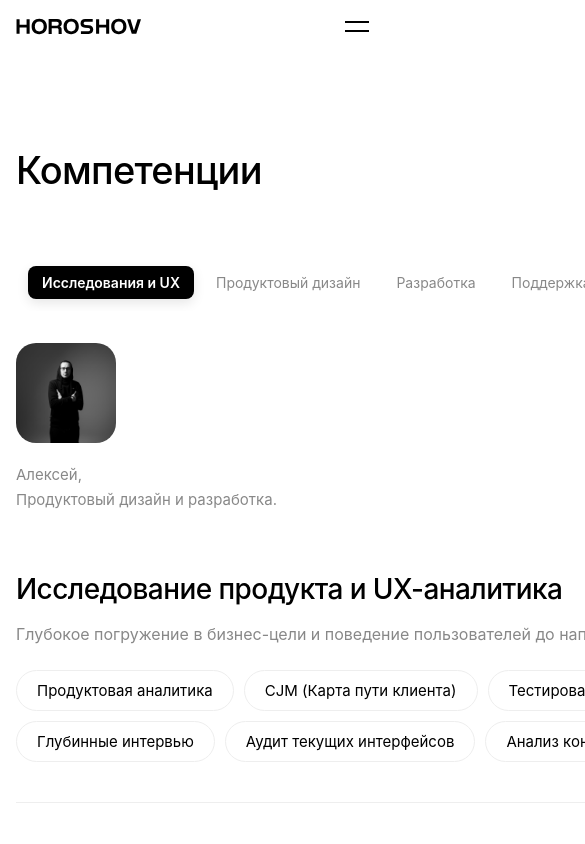
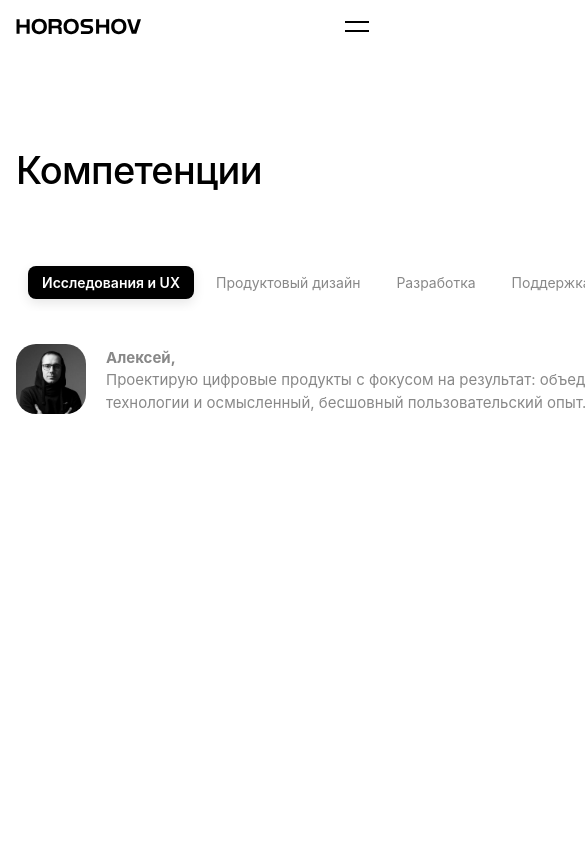
Before and after one commit to Horoshov/my-portfolio, a React (Vite) app: page /about in a window 390 px wide. Shown: the top 844 px of the page, 585 px wide, since content can reach past the window. Built offline with nearby package versions, Linux system fonts and the light colour scheme.

Commit message:
Update profile photo and fix staffing table styles

```diff
--- a/src/components/ServiceBlock.css
+++ b/src/components/ServiceBlock.css
@@ -68,17 +68,19 @@
 .sidebar-profile {
   margin-top: 70px;
   display: flex;
-  flex-direction: column;
+  flex-direction: row;
+  align-items: flex-start;
   gap: 20px;
 }
 
 .sidebar-profile-avatar-wrapper {
-  width: 100px;
-  height: 100px;
+  width: 80px;
+  height: 80px;
   border-radius: 20px;
   overflow: hidden;
   cursor: pointer;
   transition: transform 0.3s ease, box-shadow 0.3s ease;
+  flex-shrink: 0;
 }
 
 .sidebar-profile-avatar-wrapper:hover {
@@ -94,37 +96,27 @@
 
 .sidebar-profile-text {
   font-size: 15px;
-  line-height: 1.65;
+  line-height: 1.5;
   color: var(--gray-text);
   font-family: var(--font-main);
+  margin-top: 4px;
 }
 
 @media (max-width: 1024px) {
-  .competencies-layout {
-    grid-template-columns: 1fr;
-    gap: 40px;
-    padding-top: 0;
-  }
-  .competencies-sticky-col {
-    position: relative;
-    top: 0;
-    z-index: 1;
-    background: transparent;
-    padding: 0;
-    margin-bottom: 0;
-  }
-
   .sidebar-profile {
     display: flex;
-    flex-direction: column;
+    flex-direction: row;
+    align-items: center;
     margin-top: 32px;
     margin-bottom: 20px;
   }
 
-  .competencies-scroll-col {
-    padding-top: 0;
+  .sidebar-profile-avatar-wrapper {
+    width: 70px;
+    height: 70px;
   }
 }
+
 
 @media (max-width: 768px) {
   .service-block-item {
--- a/src/pages/About.jsx
+++ b/src/pages/About.jsx
@@ -343,8 +343,8 @@ const About = () => {
                 <img src={alexProfile} alt="Alex Horoshov" className="sidebar-profile-avatar" />
               </div>
               <p className="sidebar-profile-text">
-                Алексей,<br/>
-                Продуктовый дизайн и разработка.
+                <b>Алексей,</b><br/>
+                Проектирую цифровые продукты с фокусом на результат: объединяю современные технологии и осмысленный, бесшовный пользовательский опыт.
               </p>
             </div>
           </div>
```
Also changed, not shown: src/assets/alex-profile.jpg.
